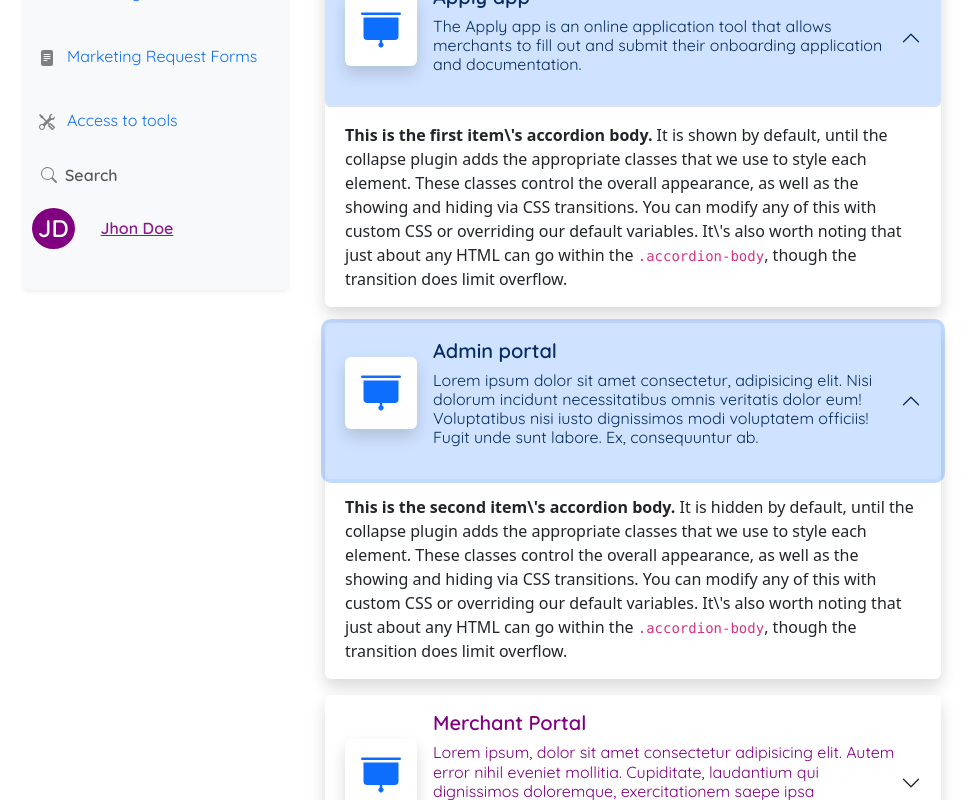
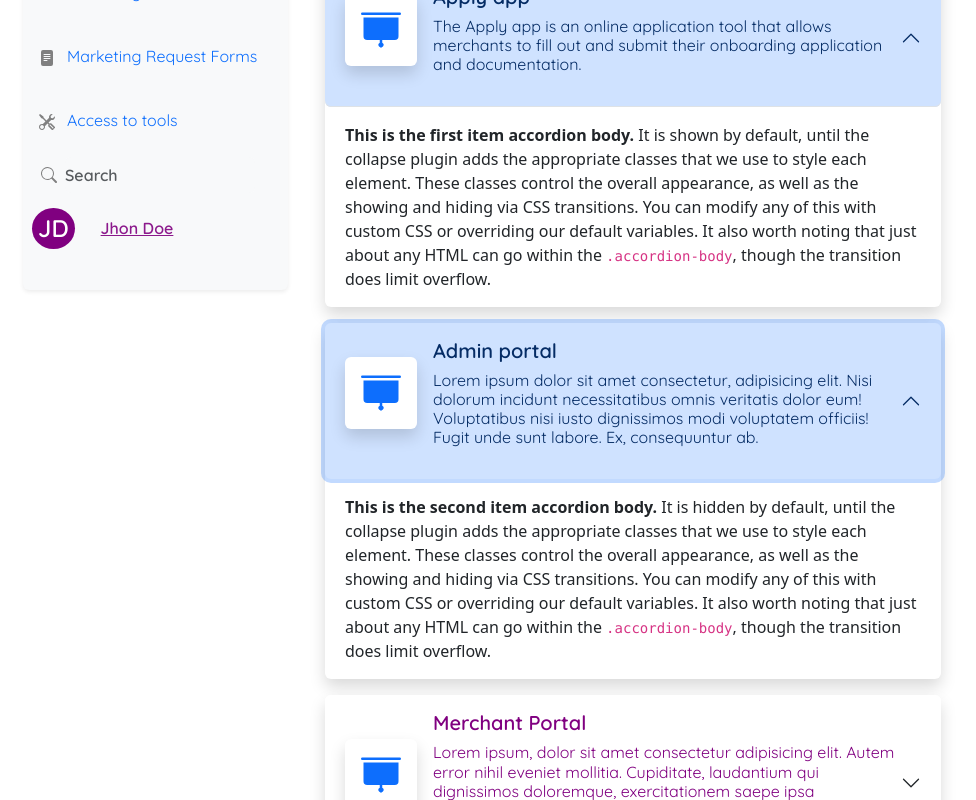
Before and after one commit to deyanp19/dashboard-Parc, a Next.js app: page /training in a window 1280 px wide. Both pictures are taken after a click on the button 639 px from the left and 863 px from the top of the page. Shown: the part 463-1263 px from the top of the page, without its empty margins (7-983 px from the left). Built offline with nearby package versions, Linux system fonts and the light colour scheme; some icons are missing.

Commit message:
removed escape characters at Accordion appostrophy

```diff
--- a/src/components/accordion/Accordion.jsx
+++ b/src/components/accordion/Accordion.jsx
@@ -22,7 +22,7 @@ export default function Accordion() {
                     </h2>
                 <div id="collapseFive" className="accordion-collapse collapse show" data-bs-parent="#accordionExample">
                 <div className="accordion-body">
-                    <strong>This is the first item\'s accordion body.</strong> It is shown by default, until the collapse plugin adds the appropriate classes that we use to style each element. These classes control the overall appearance, as well as the showing and hiding via CSS transitions. You can modify any of this with custom CSS or overriding our default variables. It\'s also worth noting that just about any HTML can go within the <code>.accordion-body</code>, though the transition does limit overflow.
+                    <strong>This is the first item accordion body.</strong> It is shown by default, until the collapse plugin adds the appropriate classes that we use to style each element. These classes control the overall appearance, as well as the showing and hiding via CSS transitions. You can modify any of this with custom CSS or overriding our default variables. It also worth noting that just about any HTML can go within the <code>.accordion-body</code>, though the transition does limit overflow.
                         </div>
                     </div>
             </div>
@@ -40,7 +40,7 @@ export default function Accordion() {
                 </h2>
                 <div id="collapseSix" className="accordion-collapse collapse" data-bs-parent="#accordionExample">
                     <div className="accordion-body">
-                        <strong>This is the second item\'s accordion body.</strong> It is hidden by default, until the collapse plugin adds the appropriate classes that we use to style each element. These classes control the overall appearance, as well as the showing and hiding via CSS transitions. You can modify any of this with custom CSS or overriding our default variables. It\'s also worth noting that just about any HTML can go within the <code>.accordion-body</code>, though the transition does limit overflow.
+                        <strong>This is the second item accordion body.</strong> It is hidden by default, until the collapse plugin adds the appropriate classes that we use to style each element. These classes control the overall appearance, as well as the showing and hiding via CSS transitions. You can modify any of this with custom CSS or overriding our default variables. It also worth noting that just about any HTML can go within the <code>.accordion-body</code>, though the transition does limit overflow.
                     </div>
                 </div>
             </div>
@@ -58,7 +58,7 @@ export default function Accordion() {
                 </h2>
                 <div id="collapseSeven" className="accordion-collapse collapse" data-bs-parent="#accordionExample">
                     <div className="accordion-body">
-                        <strong>This is the third item\'s accordion body.</strong> It is hidden by default, until the collapse plugin adds the appropriate classes that we use to style each element. These classes control the overall appearance, as well as the showing and hiding via CSS transitions. You can modify any of this with custom CSS or overriding our default variables. It\'s also worth noting that just about any HTML can go within the <code>.accordion-body</code>, though the transition does limit overflow.
+                        <strong>This is the third item accordion body.</strong> It is hidden by default, until the collapse plugin adds the appropriate classes that we use to style each element. These classes control the overall appearance, as well as the showing and hiding via CSS transitions. You can modify any of this with custom CSS or overriding our default variables. It also worth noting that just about any HTML can go within the <code>.accordion-body</code>, though the transition does limit overflow.
                     </div>
                 </div>
             </div>
@@ -78,7 +78,7 @@ export default function Accordion() {
                 </h2>
                 <div id="collapseEight" className="accordion-collapse collapse" data-bs-parent="#accordionExample">
                     <div className="accordion-body">
-                        <strong>This is the third item\'s accordion body.</strong> It is hidden by default, until the collapse plugin adds the appropriate classes that we use to style each element. These classes control the overall appearance, as well as the showing and hiding via CSS transitions. You can modify any of this with custom CSS or overriding our default variables. It\'s also worth noting that just about any HTML can go within the <code>.accordion-body</code>, though the transition does limit overflow.
+                        <strong>This is the third item accordion body.</strong> It is hidden by default, until the collapse plugin adds the appropriate classes that we use to style each element. These classes control the overall appearance, as well as the showing and hiding via CSS transitions. You can modify any of this with custom CSS or overriding our default variables. It also worth noting that just about any HTML can go within the <code>.accordion-body</code>, though the transition does limit overflow.
                     </div>
                 </div>
             </div>
```
